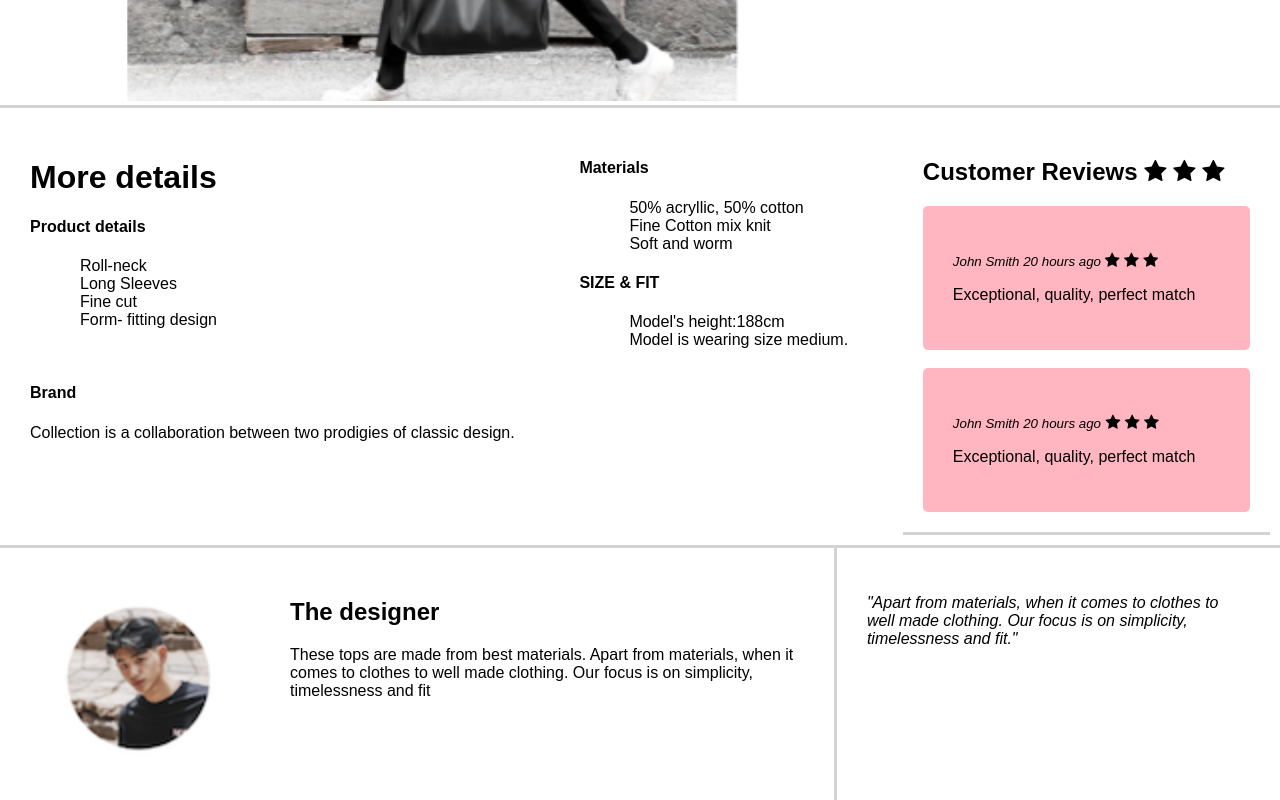
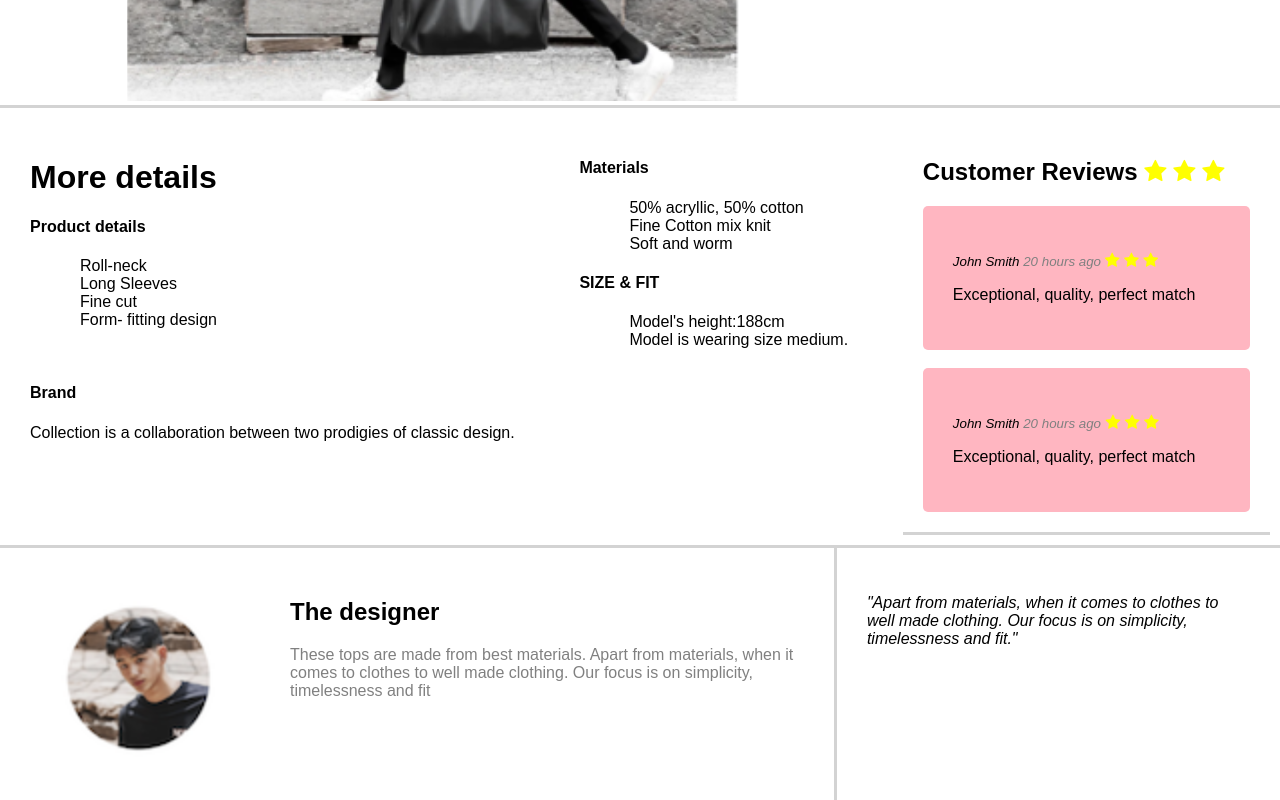
Before and after one commit to Hemlatab/Product-Landing-Page, a plain HTML site: page index.html in a window 1280 px wide. Shown: the part 656-1456 px from the top of the page. Drawn offline with Linux system fonts and the light colour scheme.

Commit message:
Add styles

```diff
--- a/styles.css
+++ b/styles.css
@@ -142,11 +142,18 @@ table{
     padding: 20px;
     border-bottom: 3px solid lightgrey;
 }
+.time{
+    color: grey;
+    font-style: italic;;
+}
 
 .designer{
     display: flex;
 }
 
+.profile-bio{
+    color: grey;
+}
 .photo{
     flex:1 1 auto;
     padding: 30px;
@@ -168,3 +175,7 @@ table{
     padding: 30px;
     border-radius: 5px;
 }
+
+.fa-star{
+    color:yellow;
+}
```
